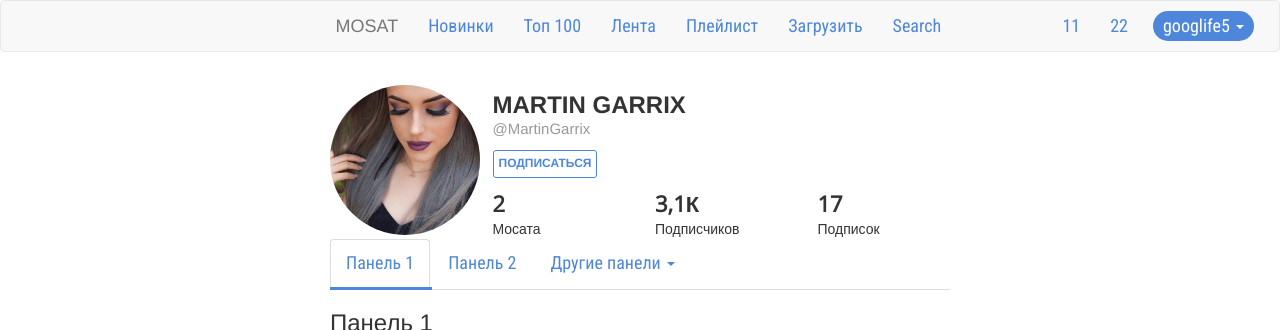
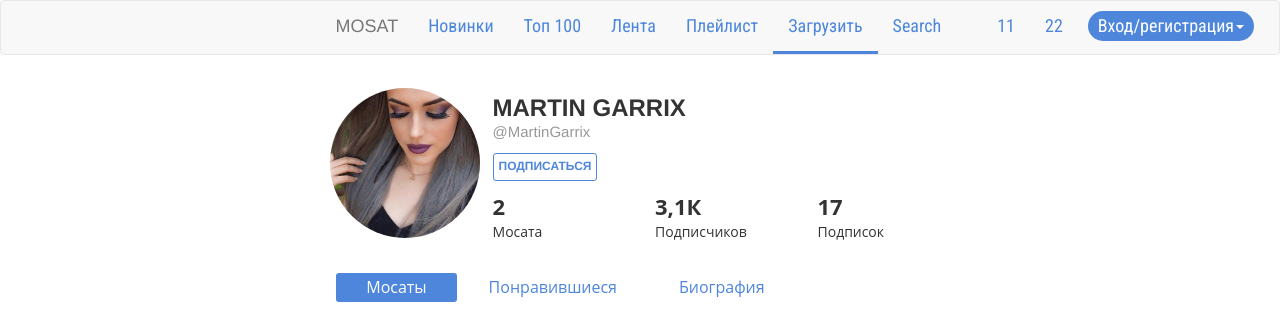
Before and after one commit to ivava/mosat, a PHP site: page /user.php in a window 1280 px wide. Shown: the top 330 px of the page. Run offline with PHP 8.4, Linux system fonts and the light colour scheme; some libraries are stand-ins or nearby versions.

Commit message:
add front files

```diff
--- a/frontend/style.css
+++ b/frontend/style.css
@@ -98,3 +98,141 @@
 .reg_form {
 	width: 20%;
 }
+ul.user-info {
+	border-bottom: none;
+	margin-top: 5%;
+	margin-left: 1%;
+	margin-bottom: 5%;
+}
+ul.user-info li{
+	margin-bottom: 0 !important;
+	border: 0 !important;
+}
+
+ul.user-info li a{
+	padding: 3px 30px;
+	font-family: 'Open Sans', sans-serif;
+	border-radius: 3px !important;
+	font-size: 16px;
+	text-decoration: none !important;
+	border: 0 !important;
+}
+
+ul.user-info>li.active {
+	border-bottom: none !important;
+}
+
+ul.user-info>li.active a {
+	border: 0 !important;
+	background-color: rgb(77,134,219);
+	color: #fff !important;
+}
+ul.user-info>li.active a:hover {
+	border: 0 !important;
+	background-color: rgb(77,134,219);
+}
+ul.user-info>li.active a:focus {
+	border: 0 !important;
+	background-color: rgb(77,134,219);
+	color: #fff !important;
+}
+
+ul.user-info>li a:hover {
+	border: 0 !important;
+	background-color: transparent;
+
+}
+
+img.album-logo {
+	height: 150px;
+	width: 150px;
+}
+
+p.album-author, p.album-title {
+	font-family: 'Open Sans', sans-serif;
+}
+
+p.album-author {
+	font-size: 14px;
+}
+p.album-title {
+	font-weight: bold;
+	font-size: 16px;
+}
+
+div.lenta {
+	max-width: 500px;
+}
+
+img.user-prev-avatar {
+	width: 30px;
+	height: 30px;
+	border-radius: 50%;
+}
+img.comment-prev-avatar {
+	width: 35px;
+	height: 35px;
+	border-radius: 50%;
+}
+
+img.full-album-logo {
+	width: 100%;
+	height: auto
+}
+
+div.post {
+	border: 1px solid lightgray;
+}
+
+div.author-post-info {
+	padding: 10px;
+}
+
+p.post-time {
+	color: #999;
+}
+
+p.post-album-title {
+	font-size: 18px;
+}
+
+p.post-genre-album {
+	font-size: 12px;
+	text-transform: uppercase;
+}
+
+
+span.comment-date {
+	color: lightgray;
+	font-size: 12px;
+	font-weight: normal;
+}
+
+.comment-author {
+	font-weight: bold;
+}
+
+p>a {
+	color: #000;
+}
+p>a:hover {
+	text-decoration: none;
+}
+.album-logo {
+	position: relative;
+
+}
+
+.btn-play {
+	height: 150px;
+	width: 150px;
+	border-radius: 50%;
+	position: absolute;
+	bottom: 35%;
+	right: 34%;
+}
+
+.album-logo:hover .btn-play {
+	background-color: rgba(0,0,0,0.4);
+	transition: all 0.1s;
+}
--- a/frontend/user.php
+++ b/frontend/user.php
@@ -1,53 +1,6 @@
-<!DOCTYPE html>
-<html lang="ru">
-<head>
-	<meta charset="UTF-8">
-	<title>Document</title>
-	<script src="https://ajax.googleapis.com/ajax/libs/jquery/3.1.1/jquery.min.js"></script>
-	<script type="text/javascript" src="assets/js/bootstrap.min.js"></script>
-	<link href="https://fonts.googleapis.com/css?family=Roboto+Condensed" rel="stylesheet">
-	<link href="https://fonts.googleapis.com/css?family=Open+Sans" rel="stylesheet">
-	<link rel="stylesheet" href="assets/css/bootstrap.min.css">
-	<link rel="stylesheet" href="style.css">
-</head>
-<body>
-	<nav class="navbar navbar-default" role="navigation">
-		<div class="container-fluid main-navigation">
-			<div class="navbar-header">
-				<button type="button" class="navbar-toggle" data-toggle="collapse" data-target="#main-menu">
-					<span class="sr-only">MOSAT</span>
-					<span class="icon-bar"></span>
-					<span class="icon-bar"></span>
-					<span class="icon-bar"></span>
-				</button>
-				<a href="#" class="navbar-brand">MOSAT</a>
-			</div>
-			<div class="collapse navbar-collapse" id="main-menu">
-				<ul class="nav navbar-nav">
-					<li><a href="#">Новинки</a></li>
-					<li><a href="#">Топ 100</a></li>
-					<li><a href="#">Лента</a></li>
-					<li><a href="#">Плейлист</a></li>
-					<li><a href="download.html">Загрузить</a></li>
-					<li><a href="#">Search</a></li>
-				</ul>
-				<ul class="nav navbar-nav navbar-right">
-					<li><a href="#">11</a><li>
-					<li><a href="#">22</a></li>
-					<li class="dropdown btn-user">
-						<a href="#" class="dropdown-toggle" data-toggle="dropdown">googlife5 <b class="caret"></b></a>
-						<ul class="dropdown-menu">
-							<li><a href="#">Ссылка</a></li>
-							<li><a href="#">Ссылка</a></li>
-							<li><a href="#">Ссылка</a></li>
-							<li class="divider"></li>
-							<li><a href="#">Еще ссылка</a></li>
-						</ul>
-					</li>
-				</ul>
-			</div>
-		</div>
-	</nav>
+<?php
+include ("templates/header.php");
+?>
 
 <div class="container">
 	<div class="row">
@@ -69,37 +22,111 @@
 			</div>
 		</div>
 	</div>
-		<ul class="nav nav-tabs">
-  <li class="active"><a data-toggle="tab" href="#panel1">Панель 1</a></li>
-  <li><a data-toggle="tab" href="#panel2">Панель 2</a></li>
-  <li class="dropdown">
-    <a data-toggle="dropdown" class="dropdown-toggle" href="#">
-      Другие панели
-      <b class="caret"></b>
-    </a>
-    <ul class="dropdown-menu">
-      <li><a data-toggle="tab" href="#panel3">Панель 3</a></li>
-      <li><a data-toggle="tab" href="#panel4">Панель 4</a></li>
-    </ul>
-  </li>
+	<ul class="nav nav-tabs user-info">
+		<li class="active"><a data-toggle="tab" href="#panel1">Мосаты</a></li>
+		<li><a data-toggle="tab" href="#panel2">Понравившиеся</a></li>
+		<li><a data-toggle="tab" href="#panel3">Биография</a></li>
 	</ul>
 
 	<div class="tab-content">
 		<div id="panel1" class="tab-pane fade in active">
-    <h3>Панель 1</h3>
-    <p>Содержимое 1 панели...</p>
+			<div class="row">
+				<div class="col-md-3">
+					<img src="assets/img/1.jpg" class="album-logo">
+					<p class="album-title">Light Trails</p>
+					<p class="album-author">Gradient</p>
+				</div>
+				<div class="col-md-3">
+					<img src="assets/img/2.jpg" class="album-logo">
+
+					<p class="album-title">Rendered Thoughts</p>
+					<p class="album-author">Optic</p>
+				</div>
+				<div class="col-md-3">
+					<img src="assets/img/3.jpg" class="album-logo">
+
+					<p class="album-title">Dubism EP </p>
+					<p class="album-author">Upwellings</p>
+				</div>
+				<div class="col-md-3">
+					<img src="assets/img/4.jpg" class="album-logo">
+
+					<p class="album-title">Moment To Dub EP</p>
+					<p class="album-author">Axs</p>
+				</div>
+				<div class="col-md-3">
+					<img src="assets/img/5.jpg" class="album-logo">
+
+					<p class="album-title">Singularity</p>
+					<p class="album-author">Dublicator</p>
+				</div>
+				<div class="col-md-3">
+					<img src="assets/img/6.jpg" class="album-logo">
+
+					<p class="album-title">Leo Triplet EP</p>
+					<p class="album-author">Inn-R</p>
+				</div>
+				<div class="col-md-3">
+					<img src="assets/img/7.jpg" class="album-logo">
+
+					<p class="album-title">Sedative</p>
+					<p class="album-author">Mr. Cloudy</p>
+				</div>
+				<div class="col-md-3">
+					<img src="assets/img/8.jpg" class="album-logo">
+
+					<p class="album-title">Pano EP</p>
+					<p class="album-author">TRP</p>
+				</div>
+			</div>
 		</div>
 		<div id="panel2" class="tab-pane fade">
-    <h3>Панель 2</h3>
-    <p>Содержимое 2 панели...</p>
+			<div class="row">
+				<div class="col-md-3">
+					<img src="assets/img/5.jpg" class="album-logo">
+					<p class="album-title">Singularity</p>
+					<p class="album-author">Dublicator</p>
+				</div>
+				<div class="col-md-3">
+					<img src="assets/img/6.jpg" class="album-logo">
+					<p class="album-title">Leo Triplet EP</p>
+					<p class="album-author">Inn-R</p>
+				</div>
+				<div class="col-md-3">
+					<img src="assets/img/7.jpg" class="album-logo">
+					<p class="album-title">Sedative</p>
+					<p class="album-author">Mr. Cloudy</p>
+				</div>
+				<div class="col-md-3">
+					<img src="assets/img/8.jpg" class="album-logo">
+					<p class="album-title">Pano EP</p>
+					<p class="album-author">TRP</p>
+				</div>
+				<div class="col-md-3">
+					<img src="assets/img/1.jpg" class="album-logo">
+					<p class="album-title">Light Trails</p>
+					<p class="album-author">Gradient</p>
+				</div>
+				<div class="col-md-3">
+					<img src="assets/img/2.jpg" class="album-logo">
+					<p class="album-title">Rendered Thoughts</p>
+					<p class="album-author">Optic</p>
+				</div>
+				<div class="col-md-3">
+					<img src="assets/img/3.jpg" class="album-logo">
+					<p class="album-title">Dubism EP </p>
+					<p class="album-author">Upwellings</p>
+				</div>
+				<div class="col-md-3">
+					<img src="assets/img/4.jpg" class="album-logo">
+					<p class="album-title">Moment To Dub EP</p>
+					<p class="album-author">Axs</p>
+				</div>
+			</div>
 		</div>
 		<div id="panel3" class="tab-pane fade">
-    <h3>Панель 3</h3>
-    <p>Содержимое 3 панели...</p>
-  </div>
-  <div id="panel4" class="tab-pane fade">
-    <h3>Панель 4</h3>
-    <p>Содержимое 4 панели...</p>
+			<h3>Биография</h3>
+			<p>Кого?</p>
 		</div>
 	</div>
 </div>
```
Also changed, not shown: frontend/lenta.html (added, +118 -0 lines). Lines whose indentation alone changed are shown as unchanged.
